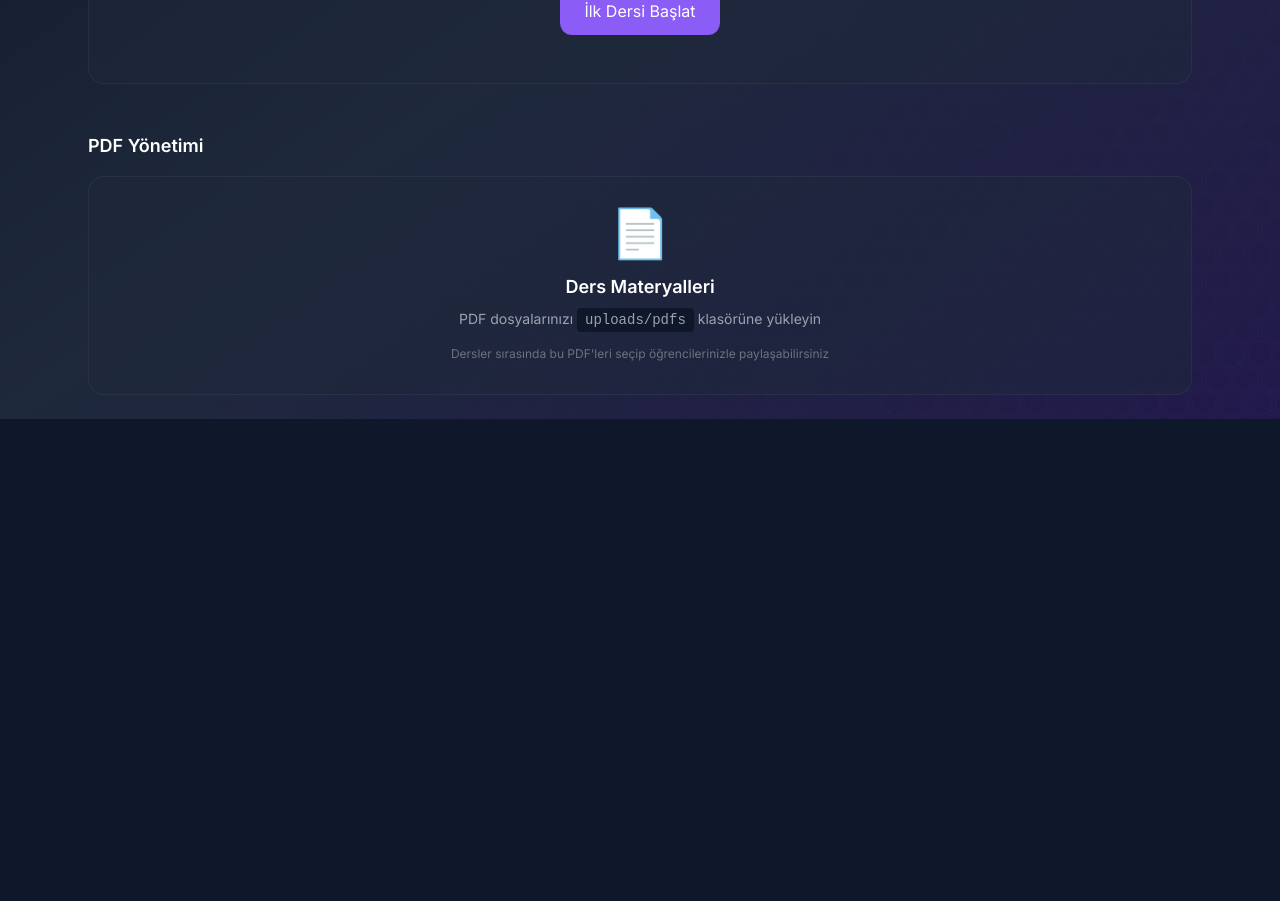
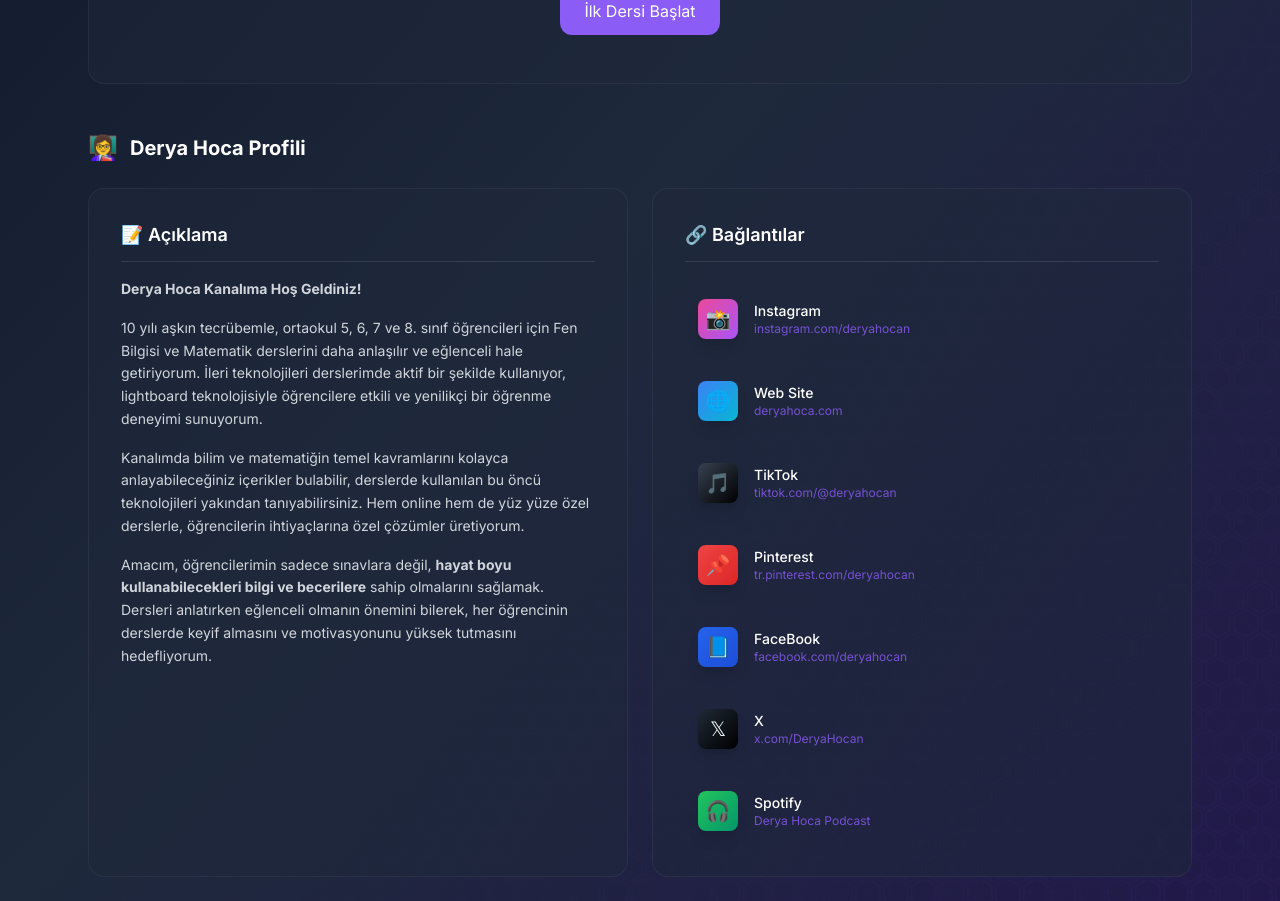
Before and after one commit to hakanaydin06/DigiDerya, a Next.js app in the folder deryahoca-live/: page /teacher/dashboard in a window 1280 px wide. Shown: the part 479-1380 px from the top of the page. Before the commit the page ends 898 px from the top, so only its background shows below. Built offline with nearby package versions, Linux system fonts and the light colour scheme; sample sign-in values are in the browser's storage.

Commit message:
Fix: PDF thumbnail navigation jump and UI: Rebuild Teacher Dashboard profile section

```diff
--- a/deryahoca-live/src/app/teacher/dashboard/page.tsx
+++ b/deryahoca-live/src/app/teacher/dashboard/page.tsx
@@ -238,22 +238,76 @@ export default function TeacherDashboardPage() {
                     )}
                 </div>
 
-                {/* PDF Management Section */}
+                {/* Teacher Profile Section */}
                 <div className="mt-12">
-                    <h2 className="text-lg font-semibold text-white mb-4">PDF Yönetimi</h2>
-                    <div className="bg-dark-300/50 rounded-2xl p-8 border border-white/5">
-                        <div className="text-center">
-                            <div className="text-5xl mb-4">📄</div>
-                            <h3 className="text-lg font-semibold text-white mb-2">
-                                Ders Materyalleri
+                    <h2 className="text-xl font-bold text-white mb-6 flex items-center gap-3">
+                        <span className="text-2xl">👩‍🏫</span> Derya Hoca Profili
+                    </h2>
+
+                    <div className="grid md:grid-cols-2 gap-6">
+                        {/* About Section */}
+                        <motion.div
+                            initial={{ opacity: 0, x: -20 }}
+                            animate={{ opacity: 1, x: 0 }}
+                            className="bg-dark-300/50 rounded-2xl p-8 border border-white/5 hover:border-brand-primary/30 transition-all flex flex-col h-full"
+                        >
+                            <h3 className="text-lg font-semibold text-white mb-4 border-b border-white/10 pb-3 flex items-center gap-2">
+                                📝 Açıklama
                             </h3>
-                            <p className="text-gray-400 text-sm mb-4">
-                                PDF dosyalarınızı <code className="bg-dark-400 px-2 py-1 rounded">uploads/pdfs</code> klasörüne yükleyin
-                            </p>
-                            <p className="text-gray-500 text-xs">
-                                Dersler sırasında bu PDF&apos;leri seçip öğrencilerinizle paylaşabilirsiniz
-                            </p>
-                        </div>
+                            <div className="text-gray-300 text-sm leading-relaxed space-y-4 flex-1">
+                                <p>
+                                    <strong>Derya Hoca Kanalıma Hoş Geldiniz!</strong>
+                                </p>
+                                <p>
+                                    10 yılı aşkın tecrübemle, ortaokul 5, 6, 7 ve 8. sınıf öğrencileri için Fen Bilgisi ve Matematik derslerini daha anlaşılır ve eğlenceli hale getiriyorum. İleri teknolojileri derslerimde aktif bir şekilde kullanıyor, lightboard teknolojisiyle öğrencilere etkili ve yenilikçi bir öğrenme deneyimi sunuyorum.
+                                </p>
+                                <p>
+                                    Kanalımda bilim ve matematiğin temel kavramlarını kolayca anlayabileceğiniz içerikler bulabilir, derslerde kullanılan bu öncü teknolojileri yakından tanıyabilirsiniz. Hem online hem de yüz yüze özel derslerle, öğrencilerin ihtiyaçlarına özel çözümler üretiyorum.
+                                </p>
+                                <p>
+                                    Amacım, öğrencilerimin sadece sınavlara değil, <strong>hayat boyu kullanabilecekleri bilgi ve becerilere</strong> sahip olmalarını sağlamak. Dersleri anlatırken eğlenceli olmanın önemini bilerek, her öğrencinin derslerde keyif almasını ve motivasyonunu yüksek tutmasını hedefliyorum.
+                                </p>
+                            </div>
+                        </motion.div>
+
+                        {/* Social Links Section */}
+                        <motion.div
+                            initial={{ opacity: 0, x: 20 }}
+                            animate={{ opacity: 1, x: 0 }}
+                            className="bg-dark-300/50 rounded-2xl p-8 border border-white/5 hover:border-brand-accent/30 transition-all flex flex-col h-full"
+                        >
+                            <h3 className="text-lg font-semibold text-white mb-6 border-b border-white/10 pb-3 flex items-center gap-2">
+                                🔗 Bağlantılar
+                            </h3>
+
+                            <div className="grid grid-cols-1 gap-4 flex-1">
+                                {[
+                                    { icon: '📸', name: 'Instagram', label: 'instagram.com/deryahocan', url: 'https://instagram.com/deryahocan', color: 'from-pink-500 to-purple-500' },
+                                    { icon: '🌐', name: 'Web Site', label: 'deryahoca.com', url: 'https://deryahoca.com', color: 'from-blue-500 to-cyan-500' },
+                                    { icon: '🎵', name: 'TikTok', label: 'tiktok.com/@deryahocan', url: 'https://tiktok.com/@deryahocan', color: 'from-gray-700 to-black' },
+                                    { icon: '📌', name: 'Pinterest', label: 'tr.pinterest.com/deryahocan', url: 'https://tr.pinterest.com/deryahocan', color: 'from-red-500 to-red-600' },
+                                    { icon: '📘', name: 'FaceBook', label: 'facebook.com/deryahocan', url: 'https://facebook.com/deryahocan', color: 'from-blue-600 to-blue-700' },
+                                    { icon: '𝕏', name: 'X', label: 'x.com/DeryaHocan', url: 'https://x.com/DeryaHocan', color: 'from-gray-800 to-black' },
+                                    { icon: '🎧', name: 'Spotify', label: 'Derya Hoca Podcast', url: 'https://open.spotify.com/show/10SkPih3GigX3Lqi6ZQkMu?si=c04f899b4f0b4c8a', color: 'from-green-500 to-emerald-600' },
+                                ].map((link, idx) => (
+                                    <a
+                                        key={idx}
+                                        href={link.url}
+                                        target="_blank"
+                                        rel="noopener noreferrer"
+                                        className="group flex items-center gap-4 p-3 rounded-xl hover:bg-white/5 border border-transparent hover:border-white/10 transition-all"
+                                    >
+                                        <div className={`w-10 h-10 rounded-lg flex items-center justify-center text-xl bg-gradient-to-br ${link.color} shadow-lg group-hover:scale-110 transition-transform`}>
+                                            {link.icon}
+                                        </div>
+                                        <div>
+                                            <h4 className="text-white font-medium text-sm group-hover:text-brand-primary transition-colors">{link.name}</h4>
+                                            <p className="text-brand-primary/80 group-hover:text-brand-primary text-xs">{link.label}</p>
+                                        </div>
+                                    </a>
+                                ))}
+                            </div>
+                        </motion.div>
                     </div>
                 </div>
             </main>
--- a/deryahoca-live/src/components/Room/PDFViewer.tsx
+++ b/deryahoca-live/src/components/Room/PDFViewer.tsx
@@ -91,6 +91,7 @@ export const PDFViewer: React.FC<PDFViewerProps> = ({
     const currentPathRef = useRef<Point[]>([]);
     const activeDrawingPageRef = useRef<number | null>(null);
     const lastScrollEmit = useRef(0);
+    const ignoreScrollUntilRef = useRef(0);
 
     // Remote drawing state
     const remotePathsRef = useRef<Map<string, { points: Point[], color: string, lineWidth: number, isEraser: boolean, pageNum: number }>>(new Map());
@@ -659,6 +660,7 @@ export const PDFViewer: React.FC<PDFViewerProps> = ({
         if (!isTeacher) return;
 
         if (localZoom < 100) {
+            ignoreScrollUntilRef.current = Date.now() + 1000; // Ignore scroll updates for 1s during layout reflow
             setLocalZoom(100);
             onZoomChange?.(100);
             onPageChange?.(pageNum);
@@ -853,6 +855,7 @@ export const PDFViewer: React.FC<PDFViewerProps> = ({
         if (!pagesContainerRef.current || !isTeacher) return;
 
         const now = Date.now();
+        if (now < ignoreScrollUntilRef.current) return; // Block scroll calculations during a forced thumbnail zoom
         if (now - lastScrollEmit.current < 50) return; // 50ms throttle (20fps)
 
         const container = pagesContainerRef.current;
```
